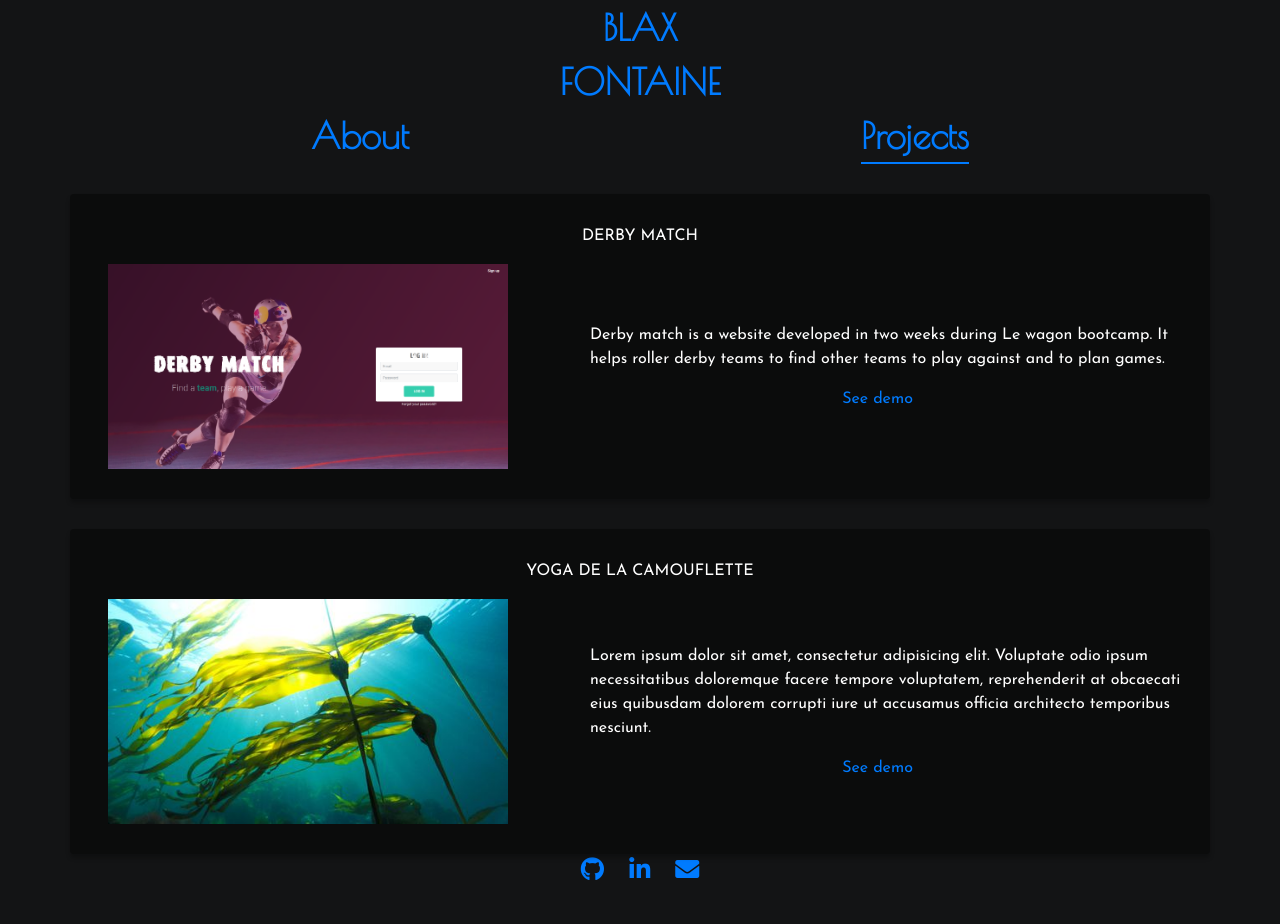
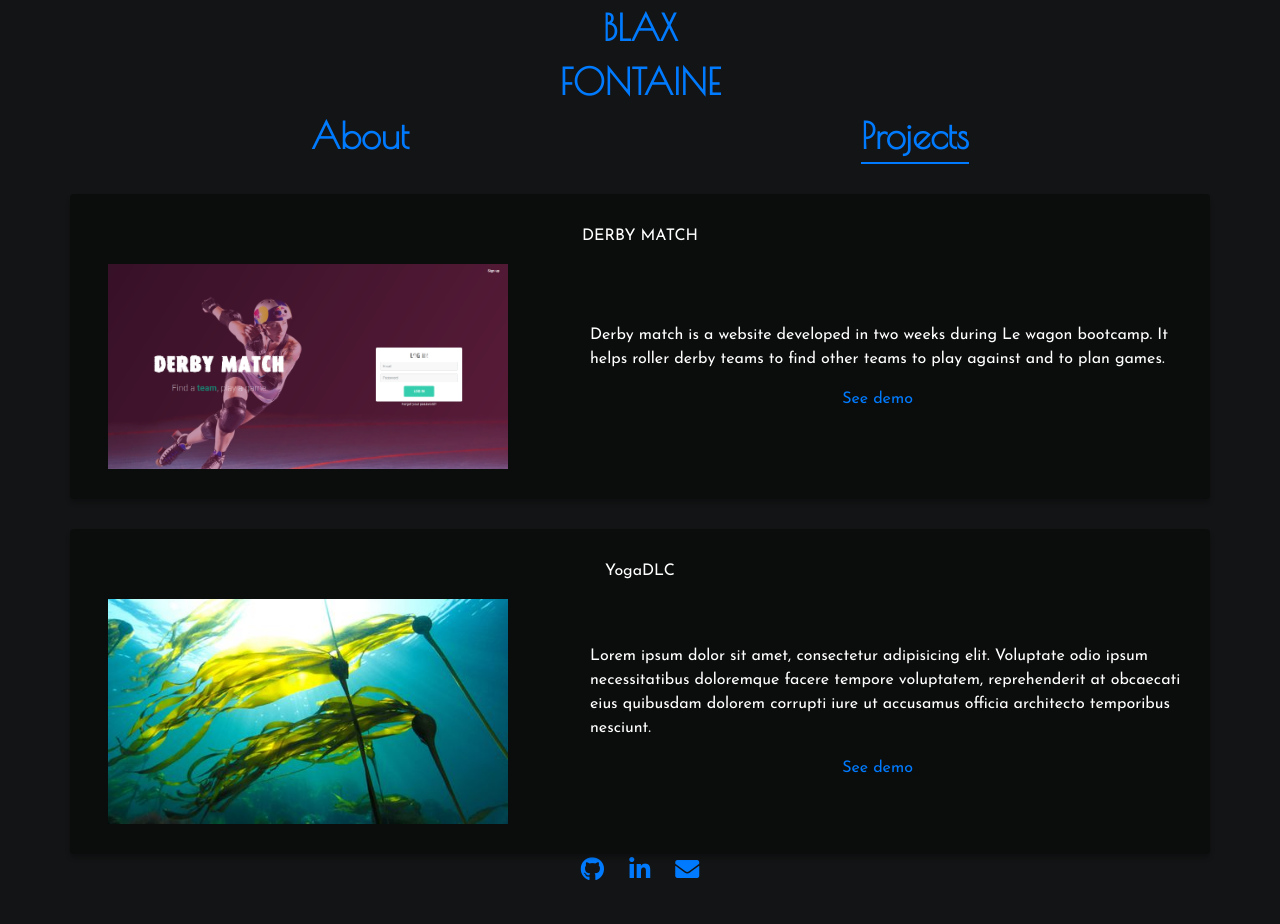
Before and after one commit to BlaxFontaine/myportfolio, a Jekyll site: the page built from projects.md, in a window 1280 px wide. Built offline with Jekyll 4.4.1, drawn with Linux system fonts in a browser that asks for light colours; some web fonts are replaced.

Commit message:
refacto projects

```diff
--- a/_layouts/projects.html
+++ b/_layouts/projects.html
@@ -1,31 +1,20 @@
 ---
 layout: default
 ---
+
+{% for item in site.data.projects %}
   <div class="card-container">
     <div class="row card-info scale-star">
       <div class="col-sm-12">
-      <p>DERBY MATCH</p>
+        <p>{{item.name}}</p>
       </div>
       <div class="col-sm-12 col-lg-5">
-      <img class="card-image" src="assets/images/derby-match-home.png" alt="Derby match screenshot">
+        <img class="card-image" src="{{item.img}}" alt="">
       </div>
       <div class="col-sm-12 col-lg-7">
-      <p class="text">Derby match is a website developed in two weeks during Le wagon bootcamp. It helps roller derby teams to find other teams to play against and to plan games.</p>
-      <a href="https://youtu.be/HZ87deV1-pY?t=4431" target="_blank">See demo</a>
-    </div>
-  </div>
-
-
-  <div class="row card-info second-scale-star">
-    <div class="col-sm-12">
-      <p>YOGA DE LA CAMOUFLETTE</p>
-    </div>
-    <div class="col-sm-12 col-lg-5">
-      <img class="card-image" src="assets/images/algue.jpg" alt="Derby match screenshot">
-    </div>
-    <div class="col-sm-12 col-lg-7">
-      <p class="text">Lorem ipsum dolor sit amet, consectetur adipisicing elit. Voluptate odio ipsum necessitatibus doloremque facere tempore voluptatem, reprehenderit at obcaecati eius quibusdam dolorem corrupti iure ut accusamus officia architecto temporibus nesciunt.</p>
-      <a href="#" target="_blank">See demo</a>
+        <p class="text">{{item.description}}</p>
+        <a href="{{item.link}}" target="_blank">See demo</a>
       </div>
     </div>
   </div>
+{% endfor %}
```
Also changed, not shown: _data/projects.yml (added, +8 -0 lines). Lines whose indentation alone changed are shown as unchanged.
